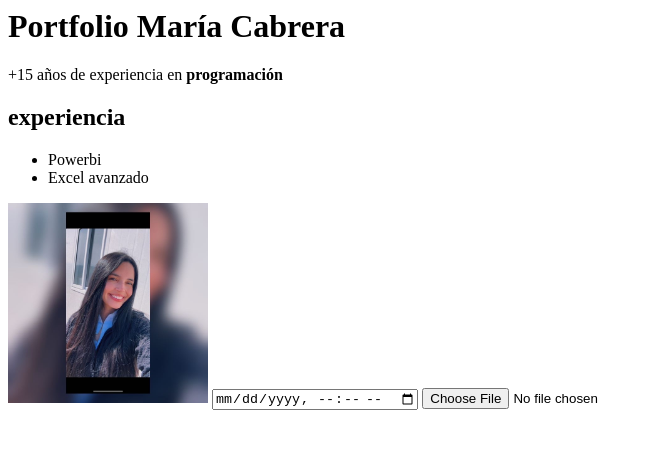
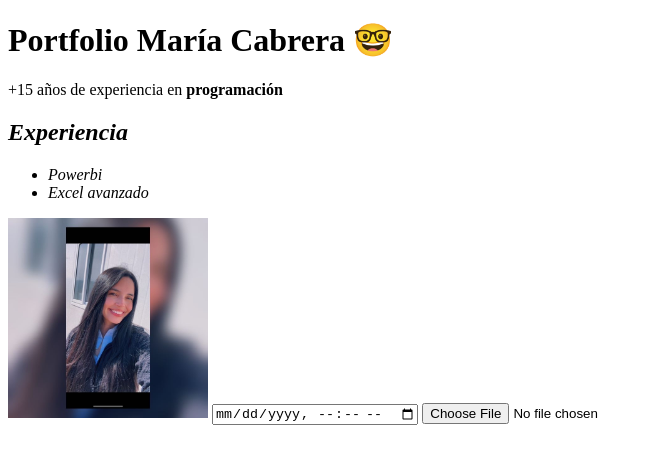
Before and after one commit to estelacabreravalderrama-ship-it/trabajo, a plain HTML site: page index.html in a window 1280 px wide. Shown: the whole page, without its empty margins (0-652 px from the left). Drawn offline with Linux system fonts and the light colour scheme.

Commit message:
Mejorar la estructura del HTML en el portafolio y agregar un nuevo archivo indextwo.html

```diff
--- a/index.html
+++ b/index.html
@@ -1,13 +1,23 @@
+<!DOCTYPE html>
+<html>
+    <head>
+        <meta charset="utf-8">
+        <meta name="viewport" content="width=device-width, initial-scale=1.0">
+        <title>Portfolio María Cabrera</title>
 
-<h1>Portfolio María Cabrera</h1>
+    </head>
+
+    <body>
+<h1>Portfolio María Cabrera 🤓</h1>
 <p>+15 años de experiencia en <strong>programación</strong></p>
-<h2>experiencia</h2>
+<h2><em>Experiencia</em></h2>
 <ul>
-    <li>Powerbi</li>
-    <li>Excel avanzado</li>
+    <li class="list-item"><em>Powerbi</em></li>
+    <li class="list-item"><em>Excel avanzado</em></li>
 </ul>
 
 <img
+id="foto-maría"
  title="foto María"
  alt="una fotografía mia hermosa preciosa"
  src="/Images/IMG_2468.JPG"
@@ -18,3 +28,5 @@
 type="datetime-local">
 <input
 type="file">
+ </body>
+ <html>
```
Also changed, not shown: indextwo.html (added).
